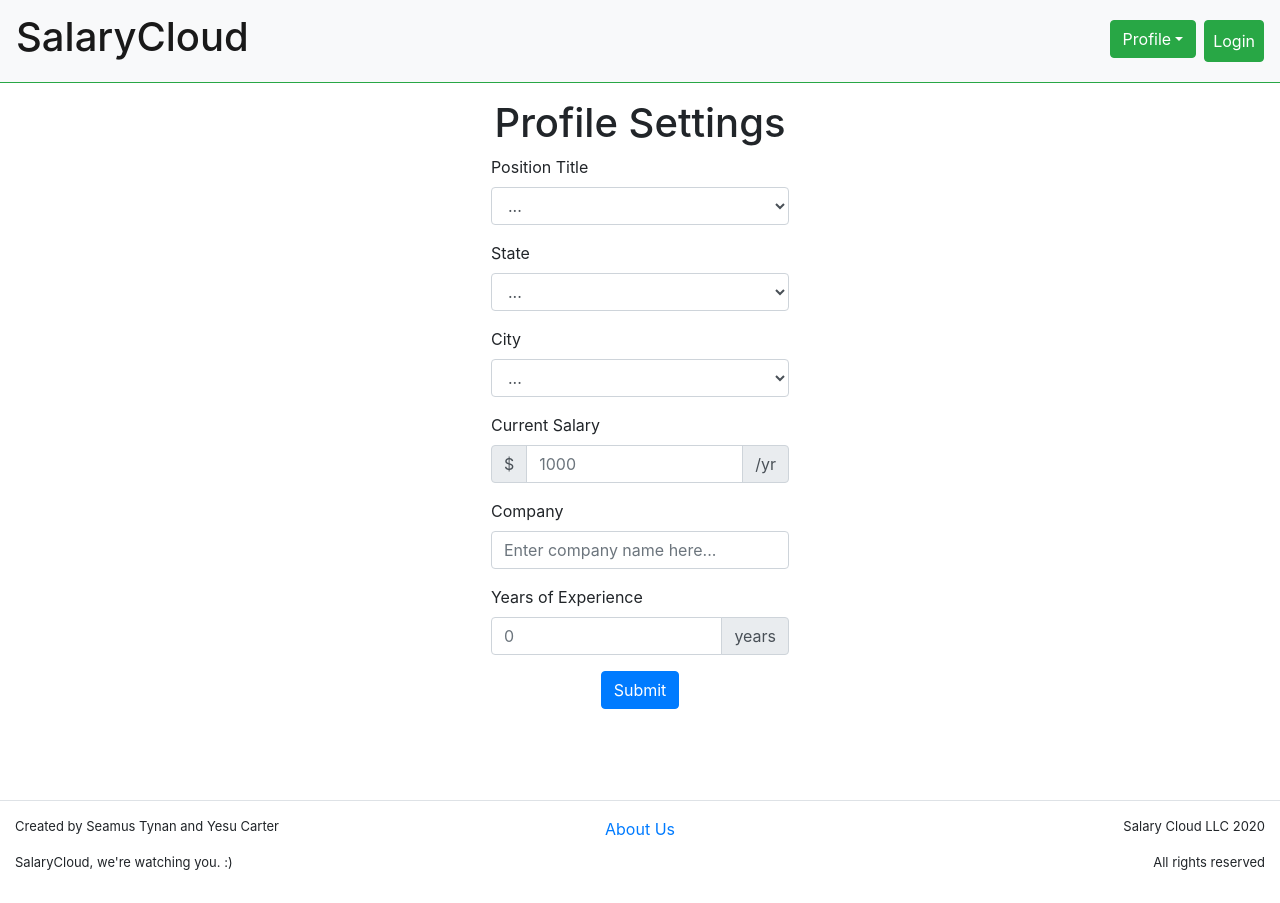
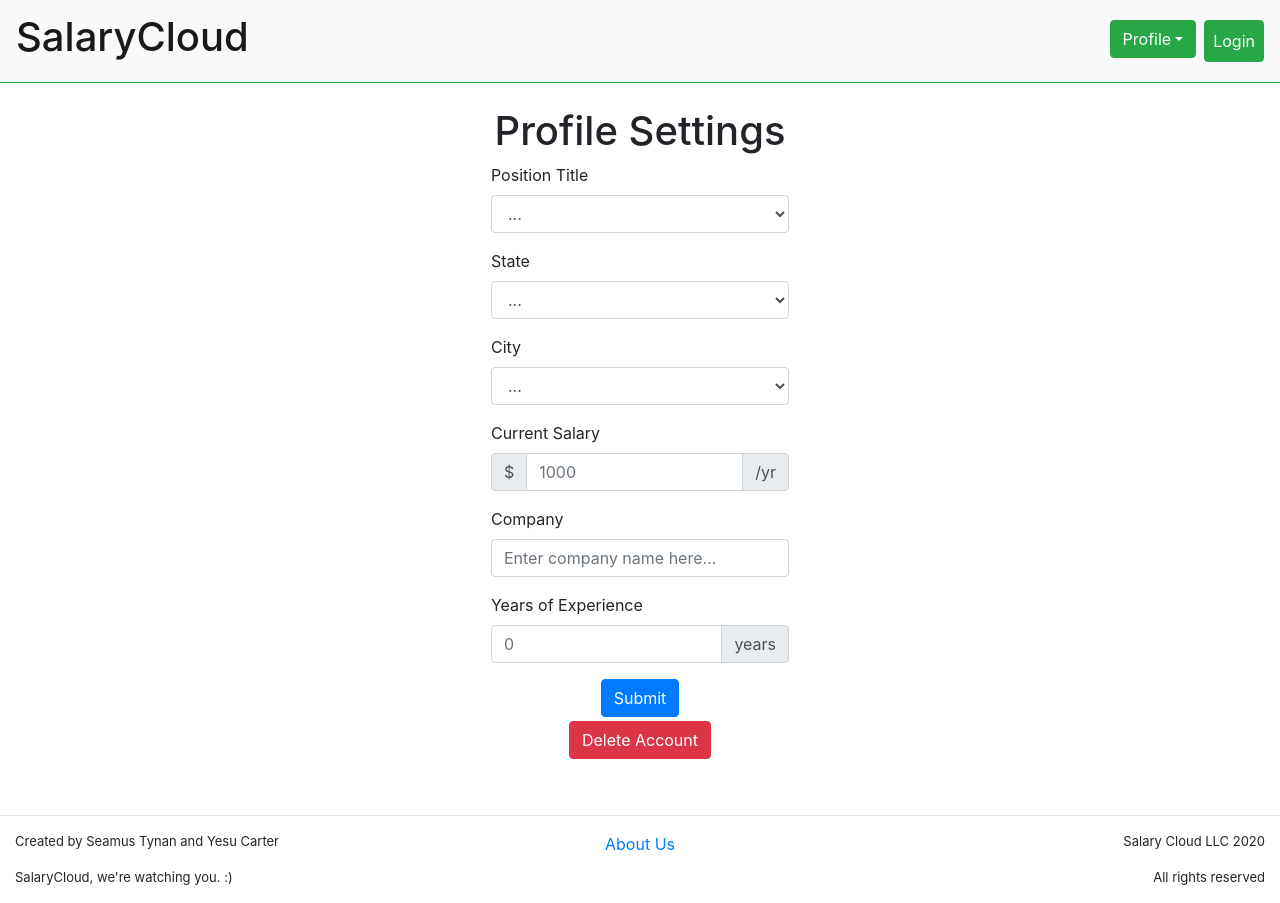
Before and after one commit to stynan27/SalaryCloud, a React (Create React App) app in the folder salary-cloud/: page /ProfileSettings in a window 1280 px wide. Built offline with nearby package versions, Linux system fonts and the light colour scheme.

Commit message:
fixed overflow issue with app body and footer

```diff
--- a/salary-cloud/src/App.css
+++ b/salary-cloud/src/App.css
@@ -18,5 +18,5 @@ html, body {
   height: 100%;
 }
 .App {
-  height: inherit;
+  height: auto;
 }
--- a/salary-cloud/src/App.js
+++ b/salary-cloud/src/App.js
@@ -29,8 +29,9 @@ class App extends React.Component {
               <Route path='/MyProfile' exact component={MyProfileBody}/>
               <Route path='/About' exact component={About}/>
             </Switch>
+            <Footer />
+
         </div>
-        <Footer />
       </Router>
     );
   }
--- a/salary-cloud/src/components/about/About.js
+++ b/salary-cloud/src/components/about/About.js
@@ -56,7 +56,6 @@ function About() {
           </p>
         </div>
       </div>
-
     </div>
   );
 
--- a/salary-cloud/src/components/profileSettings/ProfileSettingsBody.js
+++ b/salary-cloud/src/components/profileSettings/ProfileSettingsBody.js
@@ -6,7 +6,7 @@ import ProfileSettingsForm from './ProfileSettingsForm';
 
 function ProfileSettingsBody() {
   return (
-    <Container className="ProfileSettings"  align="center">
+    <Container className="ProfileSettings mt-2 mb-2"  align="center" fluid>
       <Row className="justify-content-center">
         <h1 className="mt-3">Profile Settings</h1>
       </Row>
--- a/salary-cloud/src/components/profileSettings/ProfileSettingsForm.js
+++ b/salary-cloud/src/components/profileSettings/ProfileSettingsForm.js
@@ -69,9 +69,17 @@ function ProfileSettingsForm() {
                     </Form.Group>
                 </div>
 
-                <Button variant="primary" type="submit">
-                    Submit
-                </Button>
+                <div className="mt-1 mb-1">
+                  <Button variant="primary" type="submit">
+                      Submit
+                  </Button>
+                </div>
+
+                <div className="mt-1 mb-1">
+                  <Button variant="danger" type="input">
+                    Delete Account
+                  </Button>
+                </div>
             </Form>
         </div>
     );
```
